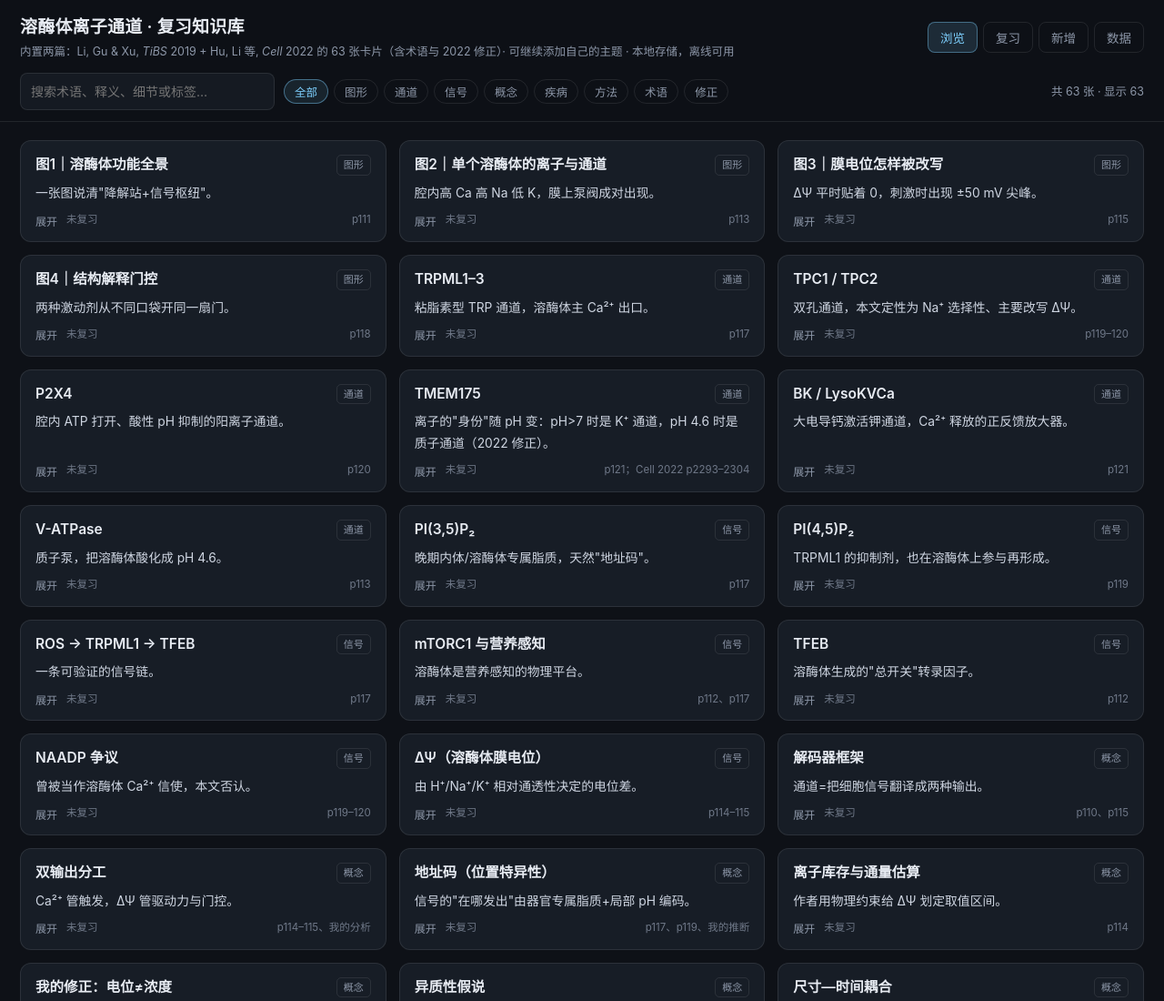
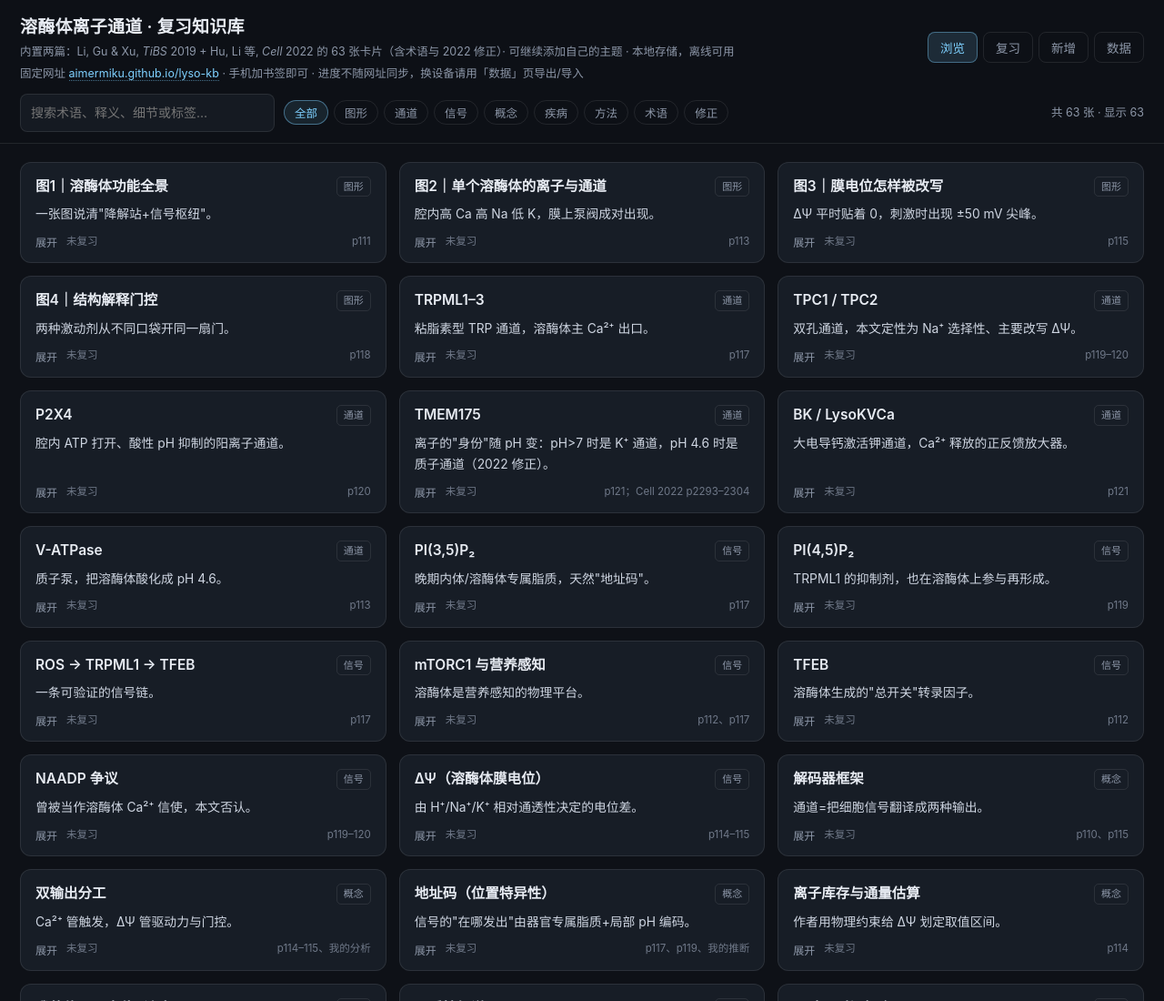
Before and after one commit to Aimermiku/lyso-kb, a plain HTML site: page index.html in a window 1280 px wide. Shown: the top 1100 px of the page at 91% size. Drawn offline with Linux system fonts and the light colour scheme.

Commit message:
Add files via upload

```diff
--- a/index.html
+++ b/index.html
@@ -24,6 +24,9 @@
   .head-row{display:flex; align-items:center; gap:16px; flex-wrap:wrap}
   h1{font-size:19px; margin:0; font-weight:600; letter-spacing:.2px}
   .sub{color:var(--dim); font-size:12.5px}
+  .sub a{color:var(--accent); text-decoration:none; border-bottom:1px dotted rgba(127,209,255,.5)}
+  .sub a:hover{border-bottom-color:var(--accent)}
+  .sub .online{white-space:nowrap}
   .modes{display:flex; gap:6px; margin-left:auto}
   .mode{
     border:1px solid var(--line); background:transparent; color:var(--dim);
@@ -124,6 +127,7 @@
     <div>
       <h1>溶酶体离子通道 · 复习知识库</h1>
       <div class="sub">内置两篇：Li, Gu &amp; Xu, <i>TiBS</i> 2019 + Hu, Li 等, <i>Cell</i> 2022 的 63 张卡片（含术语与 2022 修正）· 可继续添加自己的主题 · 本地存储，离线可用</div>
+      <div class="sub" style="margin-top:2px">固定网址 <span class="online"><a href="https://aimermiku.github.io/lyso-kb/" target="_blank" rel="noopener">aimermiku.github.io/lyso-kb</a></span> · 手机加书签即可 · 进度不随网址同步，换设备请用「数据」页导出/导入</div>
     </div>
     <div class="modes">
       <button class="mode on" data-mode="browse">浏览</button>
```
